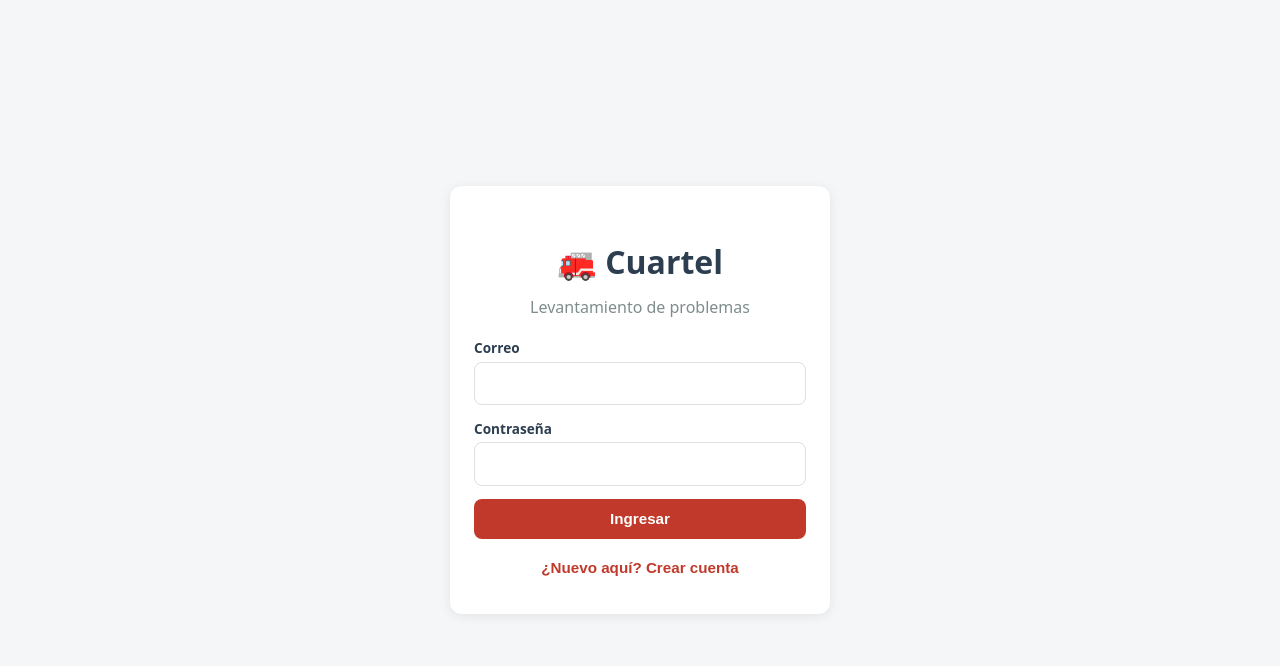
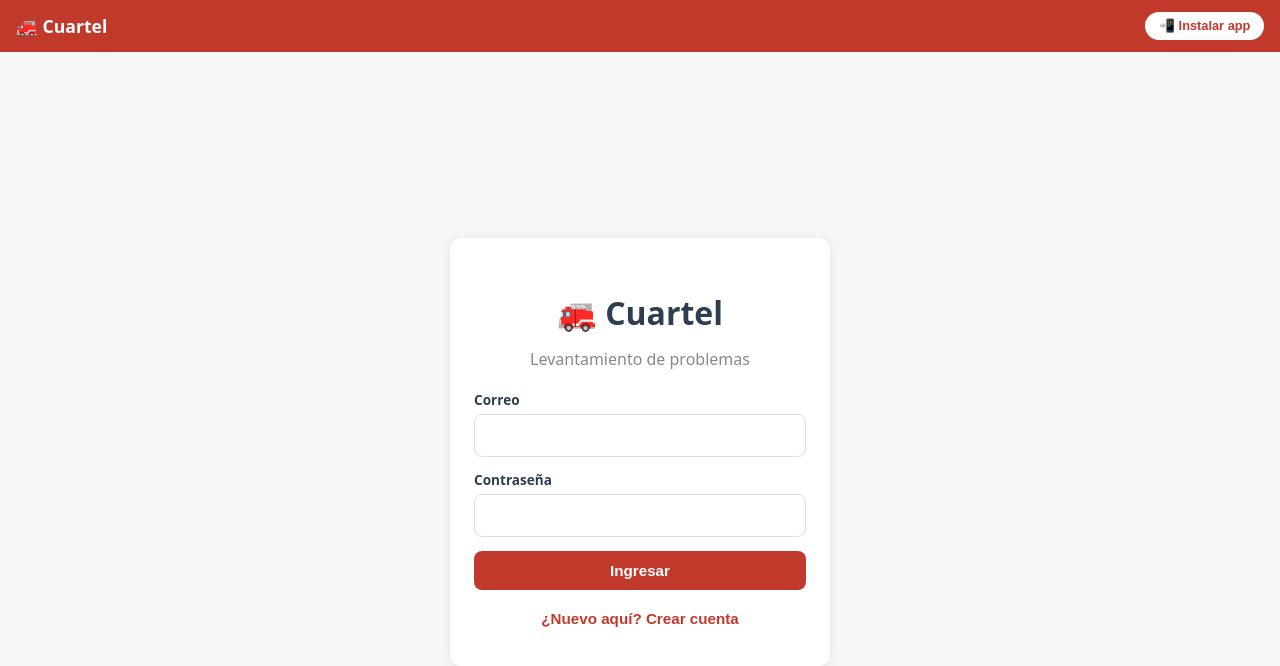
Before and after one commit to jgiroz/Sexta, a React (Vite) app: page /login in a window 1280 px wide. Shown: the top 666 px of the page. Built offline with nearby package versions, Linux system fonts and the light colour scheme; no server answers.

Commit message:
Refactor NavBar to include InstallButton and session check

```diff
--- a/src/components/NavBar.jsx
+++ b/src/components/NavBar.jsx
@@ -1,11 +1,10 @@
 import { Link, useNavigate } from 'react-router-dom'
 import { useAuth } from '../lib/AuthContext'
+import InstallButton from './InstallButton'
 
 export default function NavBar() {
   const { session, profile, esAdmin, signOut } = useAuth()
   const navigate = useNavigate()
-
-  if (!session) return null
 
   const salir = async () => {
     await signOut()
@@ -14,10 +13,13 @@ export default function NavBar() {
 
   return (
     <header className="navbar">
-      <Link to="/" className="navbar-brand">
+      <Link to={session ? '/' : '/login'} className="navbar-brand">
         🚒 Cuartel
       </Link>
       <div className="navbar-right">
+        <InstallButton />
+        {session && (
+          <>
             <span className="navbar-user">
               {profile?.nombre_completo ?? session.user.email}
               {esAdmin && <span className="chip-admin">admin</span>}
@@ -25,6 +27,8 @@ export default function NavBar() {
             <button className="btn-link" onClick={salir}>
               Salir
             </button>
+          </>
+        )}
       </div>
     </header>
   )
```
Lines whose indentation alone changed are shown as unchanged.
